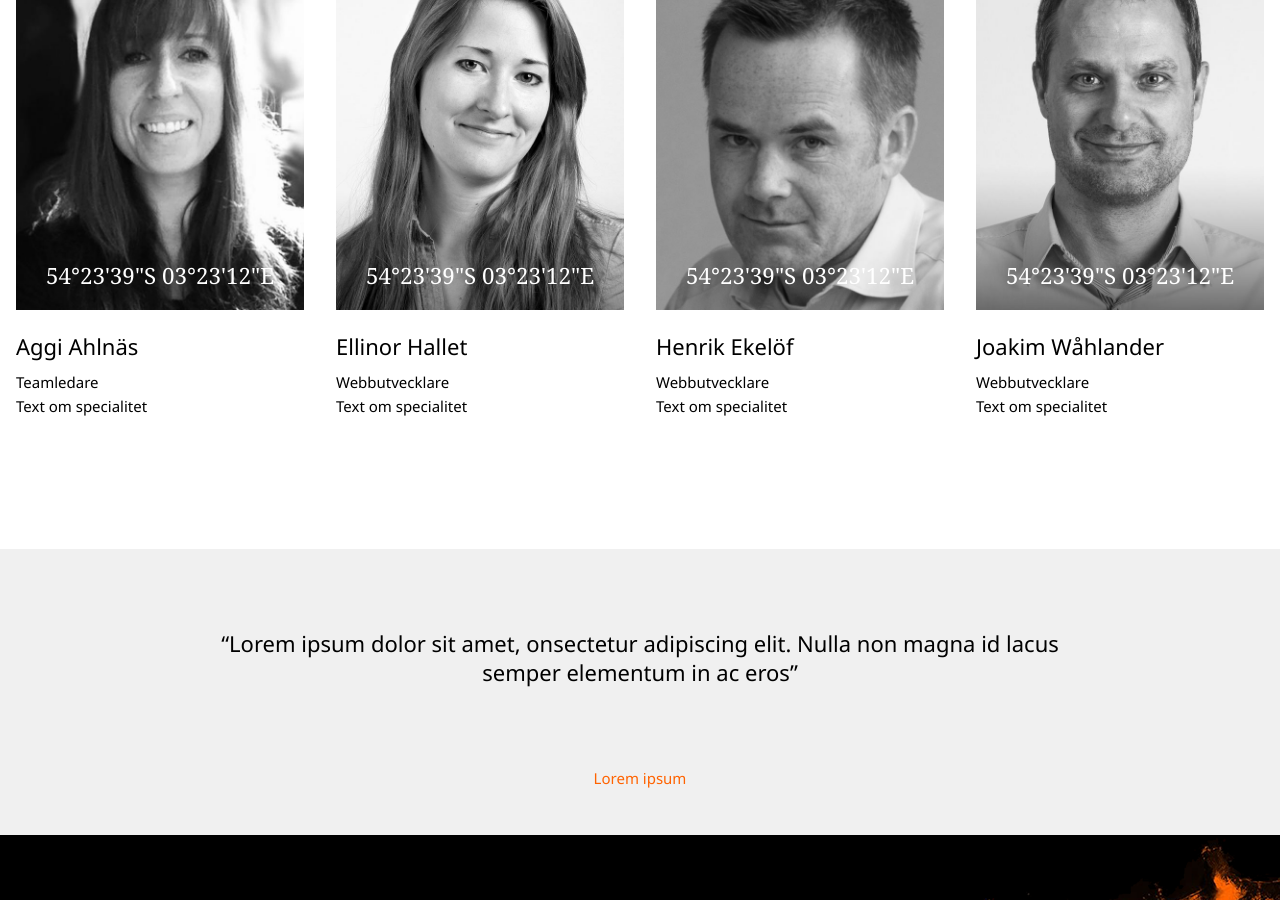
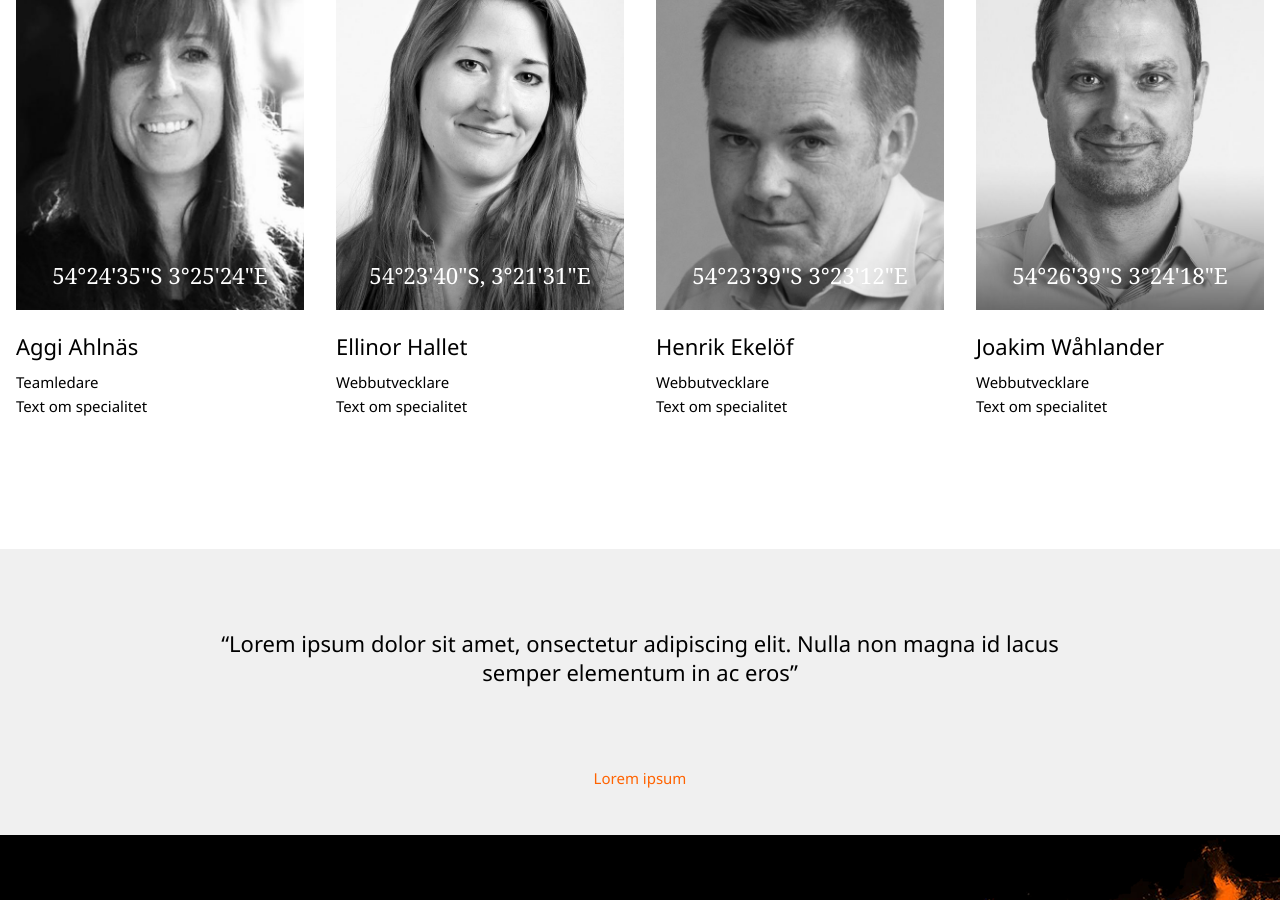
Before and after one commit to BouvetStockholmAB/sv, a Jekyll site: the page built from index.md, in a window 1280 px wide and 900 px high, scrolled down 2952 px. Built offline with Jekyll 4.4.1, drawn with Linux system fonts in a browser that asks for light colours; some web fonts are replaced.

Commit message:
Correct team coordinates

```diff
--- a/_data/the-team.json
+++ b/_data/the-team.json
@@ -7,7 +7,7 @@
             "email": "aggi.ahlnas@bouvet.se",
             "tel": "+46 709 123 456",
             "img": "aggi",
-            "position": "54°23'39\"S 03°23'12\"E"
+            "position": "54°24'35\"S 3°25'24\"E"
         },
         "ellinor": {
             "name": "Ellinor Hallet",
@@ -15,7 +15,7 @@
             "about": "Text om specialitet",
             "email": "ellinor.hallet@bouvet.se",
             "img": "ellinor",
-            "position": "54°23'39\"S 03°23'12\"E"
+            "position": "54°23'40\"S, 3°21'31\"E"
         },
         "henrik": {
             "name": "Henrik Ekelöf",
@@ -23,7 +23,7 @@
             "about": "Text om specialitet",
             "email": "henrik.ekelof@bouvet.se",
             "img": "henrik",
-            "position": "54°23'39\"S 03°23'12\"E"
+            "position": "54°23'39\"S 3°23'12\"E"
         },
         "joakim": {
             "name": "Joakim Wåhlander",
@@ -31,7 +31,7 @@
             "about": "Text om specialitet",
             "email": "joakim.wahlander@bouvet.se",
             "img": "joakim",
-            "position": "54°23'39\"S 03°23'12\"E"
+            "position": "54°26'39\"S 3°24'18\"E"
         }
     }
 }
```
